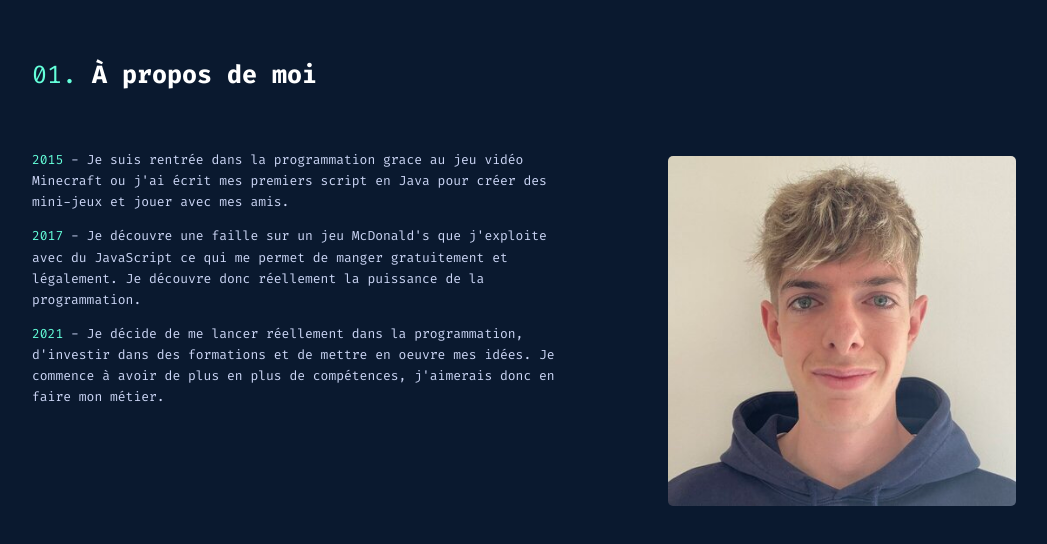
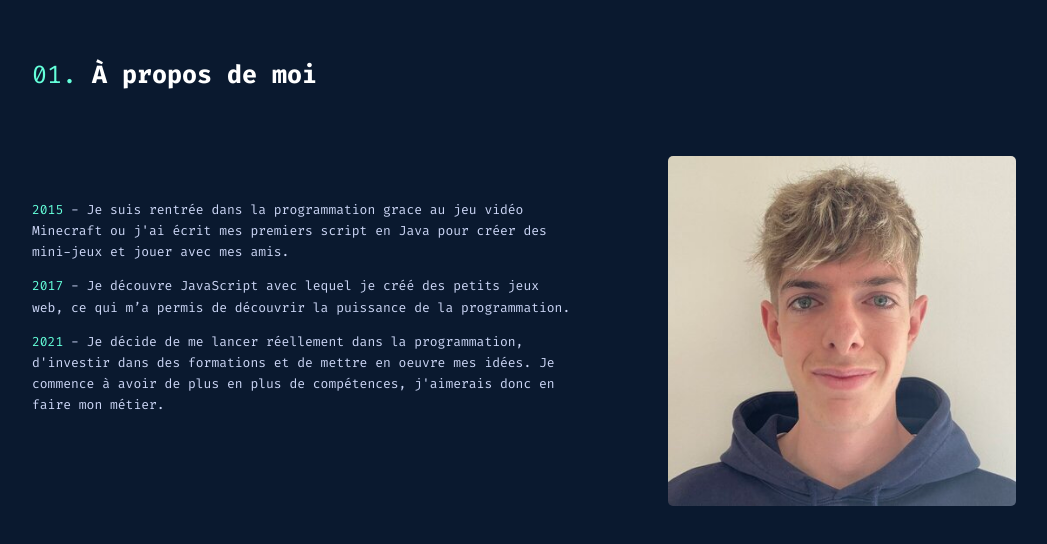
Before and after one commit to romaindemeure/Portfolio, a Vue app: page / in a window 1280 px wide. Shown: the part 1085-1629 px from the top of the page, without its empty margins (68-1115 px from the left). Built offline with nearby package versions, Linux system fonts and the light colour scheme.

Commit message:
Modification chemin Apropos.vue to About.vue

```diff
--- a/src/App.vue
+++ b/src/App.vue
@@ -5,7 +5,7 @@ import Header from './components/Header.vue'
 import EmailRight from './components/EmailRight.vue'
 import Linkleft from './components/LinkLeft.vue'
 import Main from './components/Main.vue'
-import Apropos from './components/Apropos.vue'
+import About from './components/About.vue'
 import PersonalProjects from './components/PersonalProjects.vue'
 import Certifications from './components/Certifications.vue'
 import Contact from './components/Contact.vue'
@@ -20,7 +20,7 @@ import BaselineSchool from '~icons/ic/baseline-school'
   <Header/>
   <LinkBottom/>
   <Main/>
-  <Apropos/>
+  <About/>
   <PersonalProjects/>
   <Certifications/>
   <Contact/>
--- a/src/components/Apropos.vue
+++ b/src/components/About.vue
@@ -13,7 +13,7 @@
 
                     <div class="aboutDivText">
                         <p class="aboutText"><span class="color">2015</span> - Je suis rentrée dans la programmation grace au jeu vidéo Minecraft ou j'ai écrit mes premiers script en Java pour créer des mini-jeux et jouer avec mes amis.</p>
-                        <p class="aboutText"><span class="color">2017</span> - Je découvre une faille sur un jeu McDonald's que j'exploite avec du JavaScript ce qui me permet de manger gratuitement et légalement. Je découvre donc réellement la puissance de la programmation.</p>
+                        <p class="aboutText"><span class="color">2017</span> - Je découvre JavaScript avec lequel je créé des petits jeux web, ce qui m’a permis de découvrir la puissance de la programmation.</p>
                         <p class="aboutText"><span class="color">2021</span> - Je décide de me lancer réellement dans la programmation, d'investir dans des formations et de mettre en oeuvre mes idées. Je commence à avoir de plus en plus de compétences, j'aimerais donc en faire mon métier.</p>
                     </div>
 
@@ -99,7 +99,7 @@
 
     .container .about .aboutDivText {
         width: 50%;
-
+        margin-top: 50px;
     }
     .container .about .aboutPicture {
         width: 50%;
--- a/src/components/Contact.vue
+++ b/src/components/Contact.vue
@@ -22,7 +22,6 @@
                         </div>
 
                     </div>
-
 
                 </section>
             </div>
```
